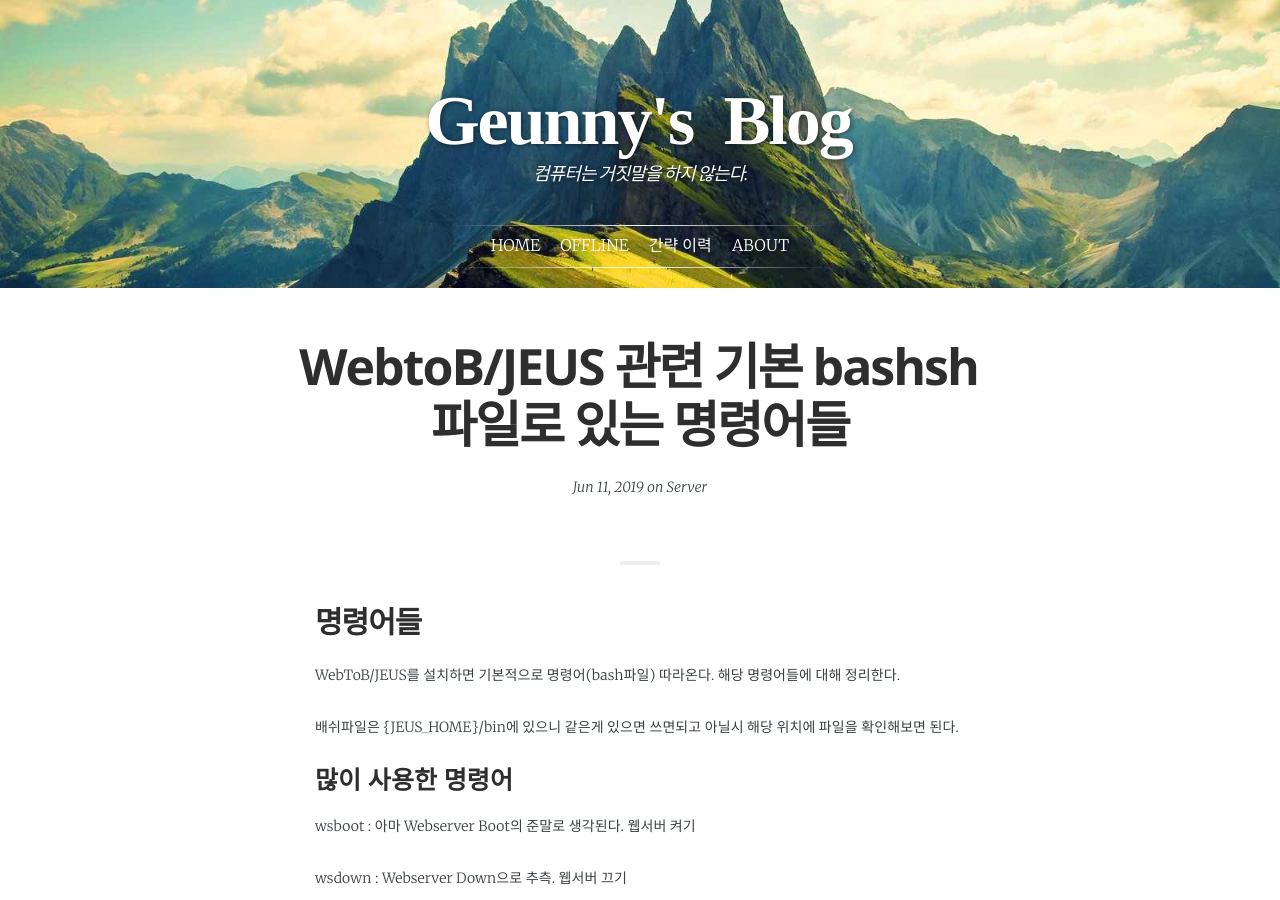
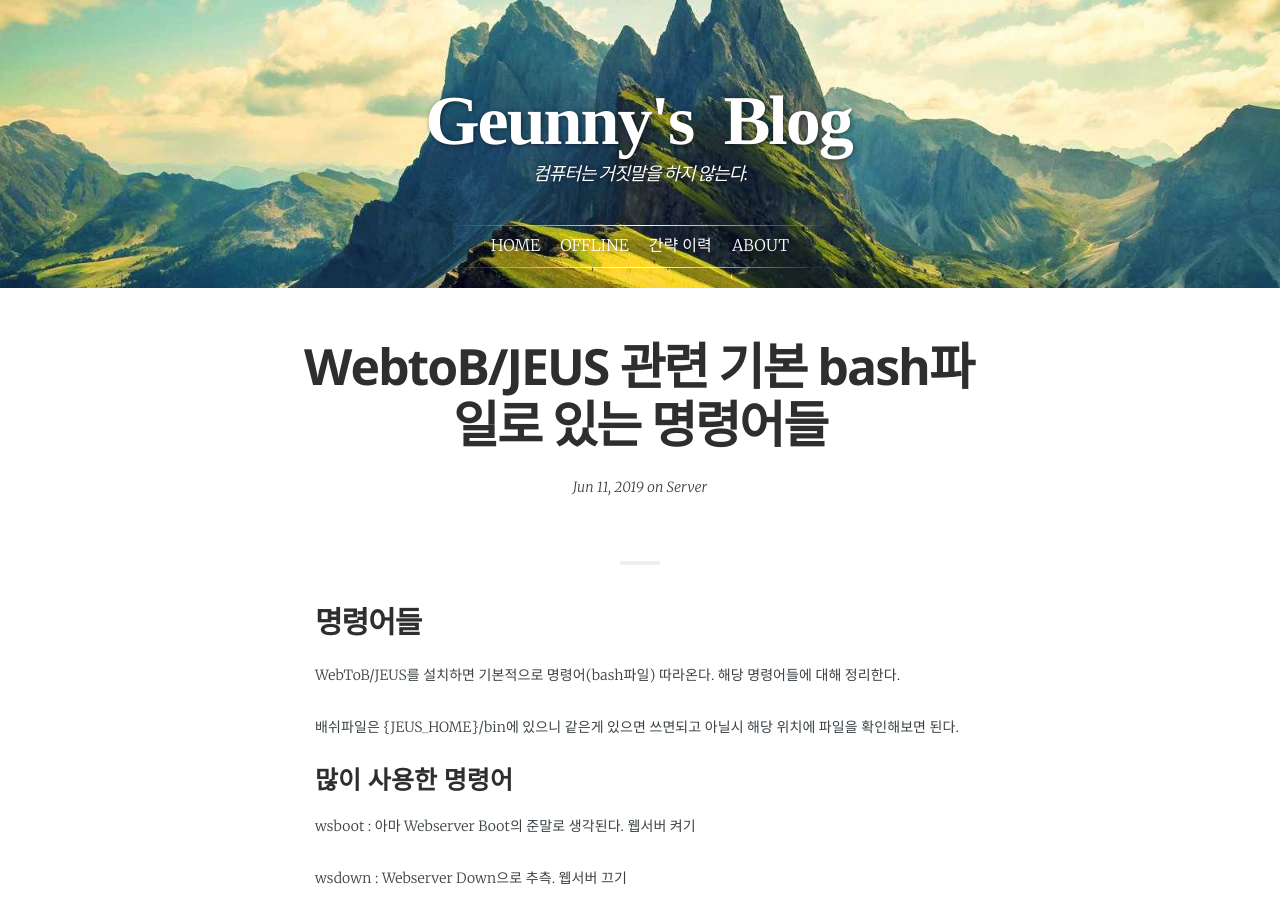
Before and after one commit to jwillmer/jekyllDecent, a Jekyll site: the page built from _posts/2019-06-11-JEUS.md, in a window 1280 px wide and 900 px high. Built offline with Jekyll 4.4.1, drawn with Linux system fonts in a browser that asks for light colours; some web fonts are replaced.

Commit message:
Update 2019-06-11-JEUS.md

```diff
--- a/_posts/2019-06-11-JEUS.md
+++ b/_posts/2019-06-11-JEUS.md
@@ -1,7 +1,7 @@
 ---
 layout:            post
-title:             "WebtoB/JEUS 관련 기본 bashsh파일로 있는 명령어들"
-menutitle:         "WebtoB/JEUS 관련 기본 bashsh파일로 있는 명령어들"
+title:             "WebtoB/JEUS 관련 기본 bash파일로 있는 명령어들"
+menutitle:         "WebtoB/JEUS 관련 기본 bash파일로 있는 명령어들"
 tags:              Server
 category:          Server
 author:            geunyoung
```
